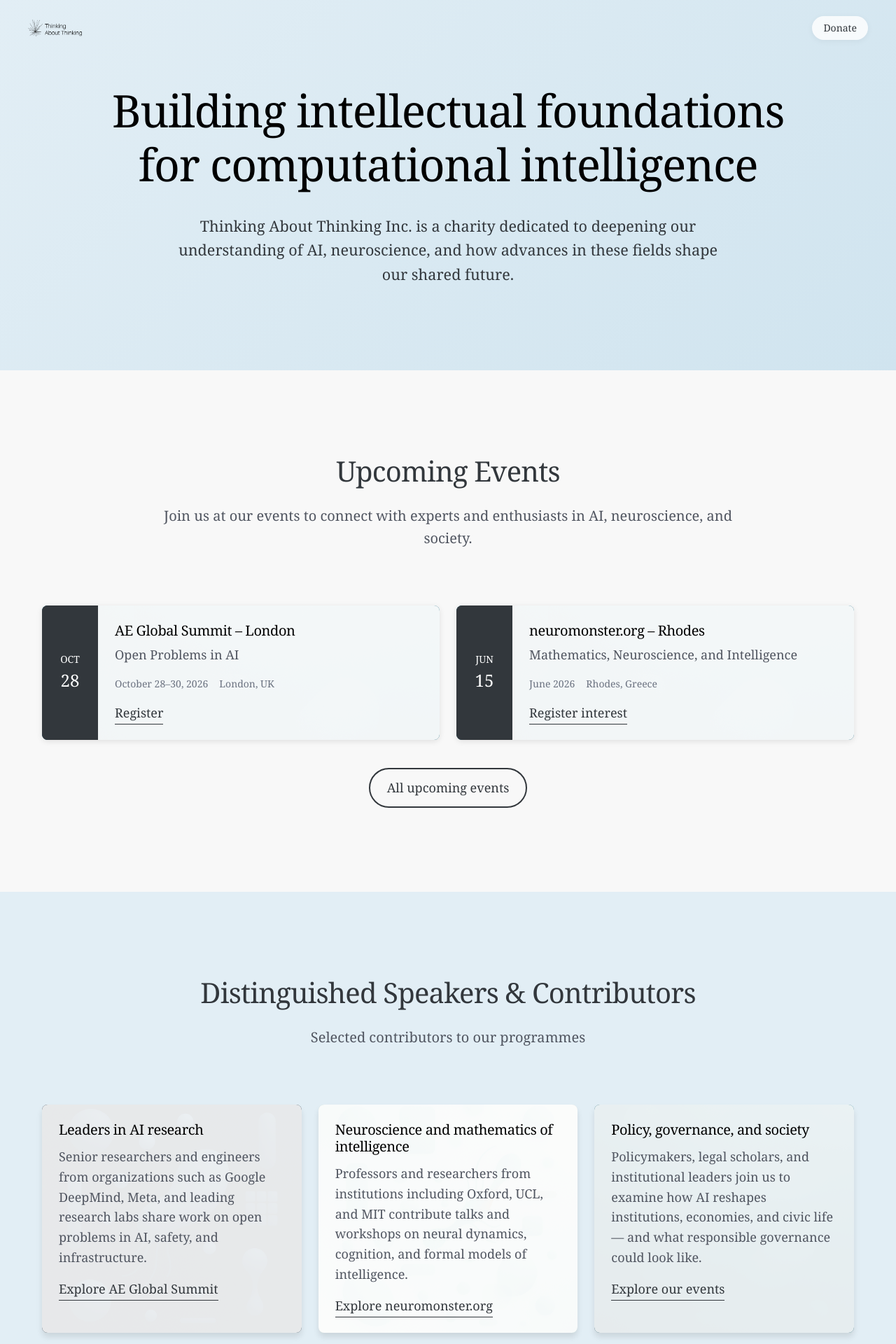
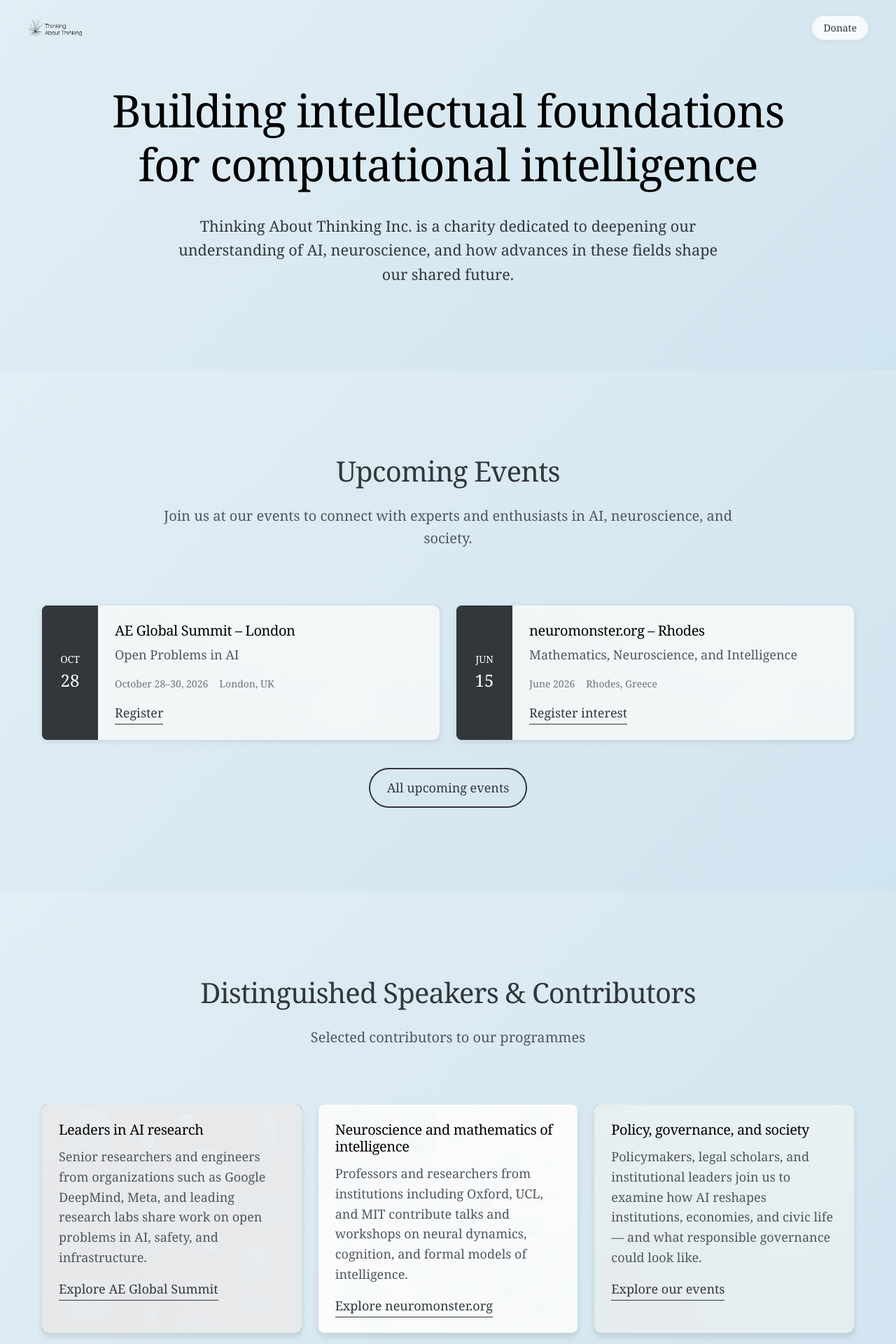
Before and after one commit to claremaguire1111/that-new-brand-design, a Next.js app: page / in a window 1280 px wide. Shown: the top 1920 px of the page at 70% size. Built offline with nearby package versions, Linux system fonts and the light colour scheme.

Commit message:
Update site with consistent light blue background matching Foresight.org

```diff
--- a/pages/index.js
+++ b/pages/index.js
@@ -21,7 +21,7 @@ export default function Home() {
         <Hero />
 
         {/* Upcoming Events Section */}
-        <section className={styles.section} style={{ backgroundColor: '#F8F8F8', width: '100vw', marginLeft: 'calc(-50vw + 50%)' }}>
+        <section className={styles.section}>
           <div className={styles.sectionHeader}>
             <h2 className={styles.sectionTitle}>Upcoming Events</h2>
             <p className={styles.sectionDescription}>
@@ -138,7 +138,7 @@ export default function Home() {
         </section>
 
         {/* Offerings Section */}
-        <section className={styles.section} style={{ backgroundColor: '#F8F8F8', width: '100vw', marginLeft: 'calc(-50vw + 50%)' }}>
+        <section className={styles.section}>
           <div className={styles.sectionHeader}>
             <h2 className={styles.sectionTitle}>Our Offerings</h2>
             <p className={styles.sectionDescription}>
@@ -298,7 +298,7 @@ export default function Home() {
         </section>
 
         {/* Focus Areas Section */}
-        <section className={styles.section} style={{ backgroundColor: '#F8F8F8', width: '100vw', marginLeft: 'calc(-50vw + 50%)' }}>
+        <section className={styles.section}>
           <div className={styles.sectionHeader}>
             <h2 className={styles.sectionTitle}>Focus Areas</h2>
             <p className={styles.sectionDescription}>
--- a/styles/Home.module.css
+++ b/styles/Home.module.css
@@ -14,6 +14,9 @@
   grid-template-columns: 1fr;
   gap: 24px;
   margin-bottom: 40px;
+  max-width: 1400px;
+  margin-left: auto;
+  margin-right: auto;
 }
 
 .contributorCard {
@@ -73,11 +76,12 @@
 
 .section {
   padding: 120px 60px;
-  max-width: 1400px;
-  margin: 0 auto;
-  width: 100%;
+  width: 100vw;
+  margin-left: calc(-50vw + 50%);
   position: relative;
   overflow: hidden;
+  background-color: #E2EEF5;
+  background-image: linear-gradient(135deg, #E2EEF5 0%, #D0E4EF 100%);
 }
 
 /* Offerings grid styles */
@@ -86,6 +90,9 @@
   grid-template-columns: 1fr;
   gap: 24px;
   margin-bottom: 40px;
+  max-width: 1400px;
+  margin-left: auto;
+  margin-right: auto;
 }
 
 .offeringCard {
@@ -152,8 +159,8 @@
 
 .sectionHeader {
   text-align: center;
+  margin: 0 auto 80px;
   max-width: 850px;
-  margin: 0 auto 80px;
 }
 
 .sectionTitle {
@@ -175,6 +182,9 @@
   display: grid;
   grid-template-columns: 1fr;
   gap: 24px;
+  max-width: 1400px;
+  margin-left: auto;
+  margin-right: auto;
 }
 
 .focusAreaCard {
@@ -239,6 +249,9 @@
   display: grid;
   grid-template-columns: 1fr;
   gap: 24px;
+  max-width: 1400px;
+  margin-left: auto;
+  margin-right: auto;
 }
 
 .eventCard {
@@ -333,6 +346,9 @@
   display: grid;
   grid-template-columns: 1fr;
   gap: 24px;
+  max-width: 1400px;
+  margin-left: auto;
+  margin-right: auto;
 }
 
 .recordingCard {
@@ -482,6 +498,9 @@
 .milestonesContainer {
   position: relative;
   padding-left: 30px;
+  max-width: 1400px;
+  margin-left: auto;
+  margin-right: auto;
 }
 
 .milestone {
@@ -535,6 +554,9 @@
 .sectionCta {
   margin-top: 40px;
   text-align: center;
+  max-width: 1400px;
+  margin-left: auto;
+  margin-right: auto;
 }
 
 .btnOutline {
@@ -570,6 +592,9 @@
   gap: 24px;
   align-items: center;
   text-align: center;
+  max-width: 1400px;
+  margin-left: auto;
+  margin-right: auto;
 }
 
 .newsletterText {
--- a/styles/globals.css
+++ b/styles/globals.css
@@ -2,8 +2,9 @@
 
 :root {
   --primary-bg: #E2EEF5;
-  --secondary-bg: #F8F8F8;
+  --secondary-bg: #E2EEF5;
   --tertiary-bg: #E2EEF5;
+  --footer-bg: #32373C;
   --text-black: #000000;
   --text-dark: #32373C;
   --teal: #43CBCB;
```
